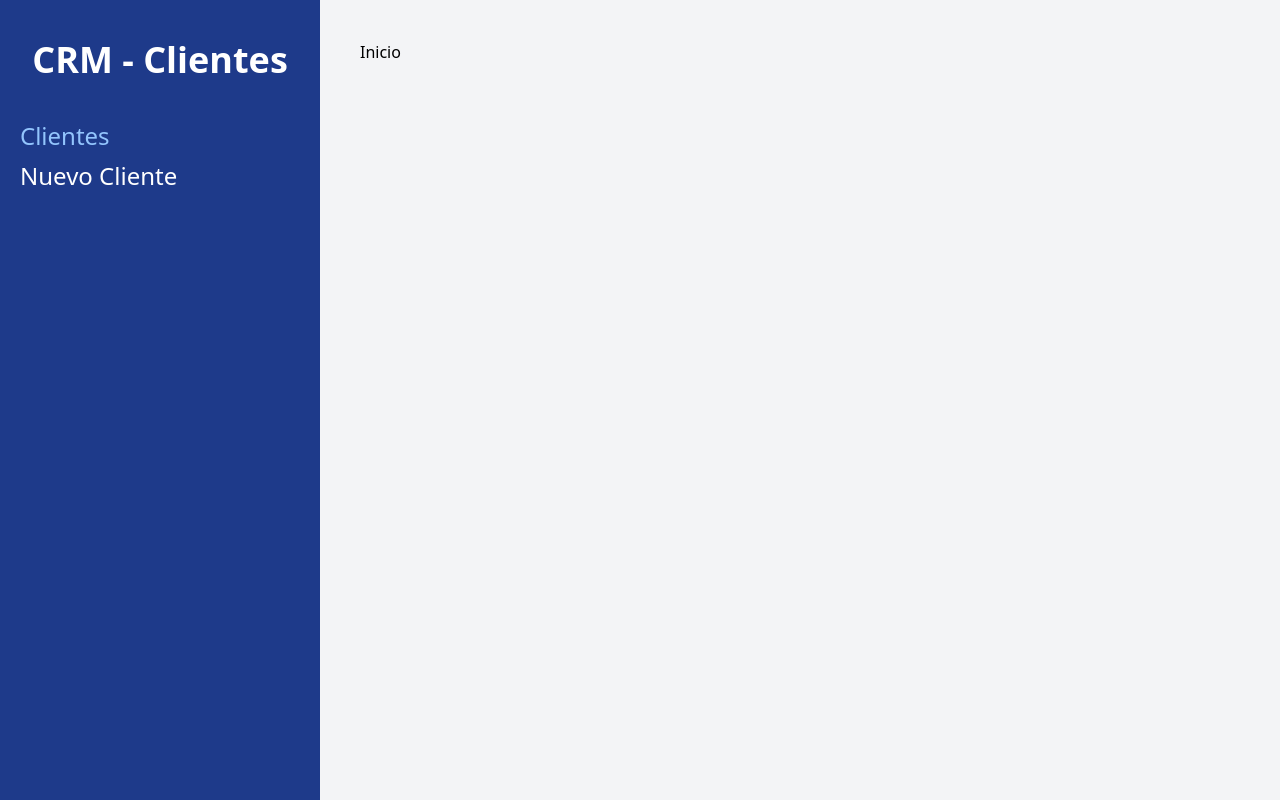
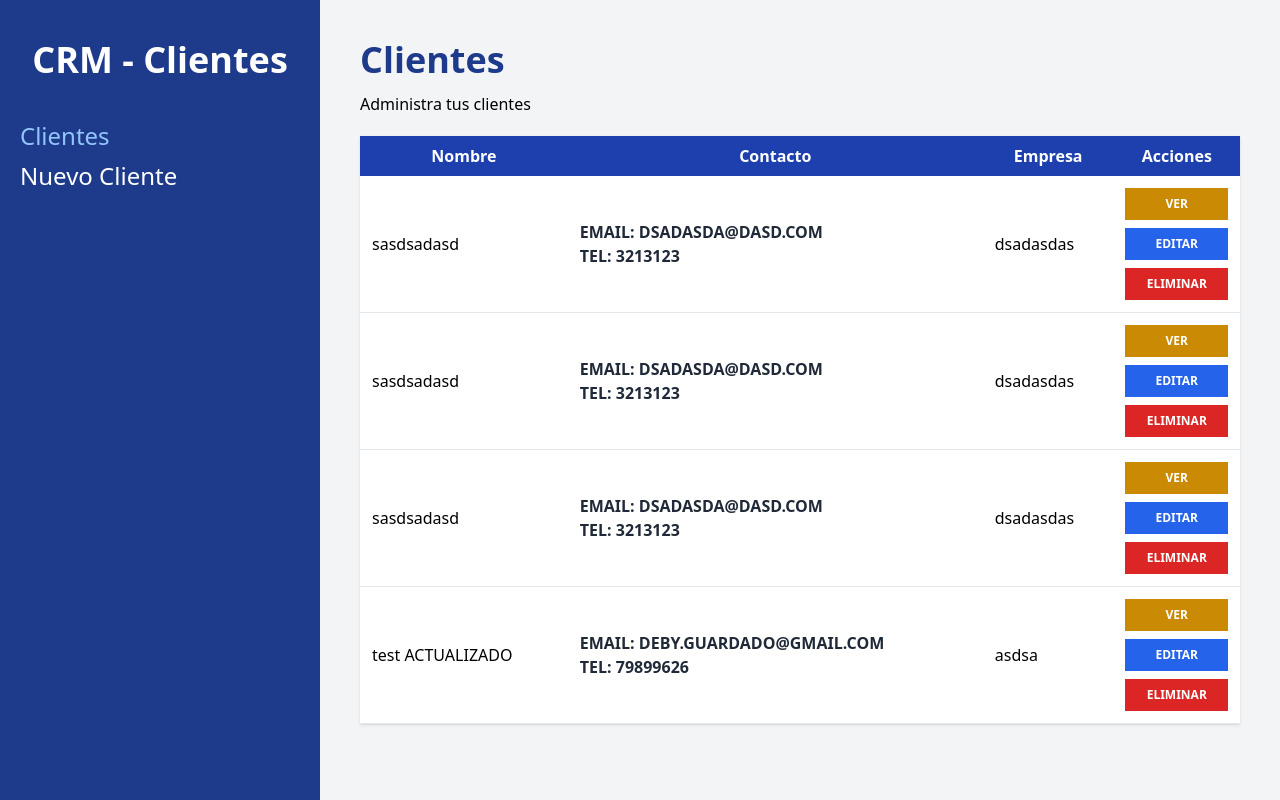
Before and after one commit to debiig92/react-crm-react, a React (Vite) app: page /clientes in a window 1280 px wide. Built offline with nearby package versions, Linux system fonts and the light colour scheme; data requests are answered from the project's data file.

Commit message:
tabla de productos existentes

```diff
--- /dev/null
+++ b/src/components/Cliente.jsx
@@ -0,0 +1,42 @@
+import React from "react";
+
+const Cliente = ({ cliente }) => {
+  return (
+    <tr className="border-b hover:bg-gray-100">
+      <td className="p-3">{cliente.nombre}</td>
+      <td className="p-3">
+        <p className="text-gray-800 uppercase font-bold">
+          Email: <span>{cliente.email}</span>
+        </p>
+        <p className="text-gray-800 uppercase font-bold">
+          Tel: <span>{cliente.telefono}</span>
+        </p>
+      </td>
+      <td className="p-3">{cliente.empresa}</td>
+      <td className="p-3">
+        <button
+          className="bg-yellow-600 hover:bg-yellow-700 block w-full text-white p-2 uppercase font-bold text-xs mb-2"
+          type="button"
+        >
+          Ver
+        </button>
+
+        <button
+          className="bg-blue-600 hover:bg-blue-700 block w-full text-white p-2 uppercase font-bold text-xs mb-2"
+          type="button"
+        >
+          Editar
+        </button>
+
+        <button
+          className="bg-red-600 hover:bg-red-700 block w-full text-white p-2 uppercase font-bold text-xs"
+          type="button"
+        >
+          Eliminar
+        </button>
+      </td>
+    </tr>
+  );
+};
+
+export default Cliente;
--- a/src/paginas/Inicio.jsx
+++ b/src/paginas/Inicio.jsx
@@ -1,7 +1,42 @@
-import React from "react";
+import { useState, useEffect } from "react";
+import Cliente from "../components/Cliente";
+const Inicio = () => {
+  const [clientes, setClientes] = useState([]);
 
-const Inicio = () => {
-  return <div>Inicio</div>;
+  useEffect(() => {
+    const obtenerClientes = async () => {
+      try {
+        const url = "http://localhost:4000/clientes";
+        const respuesta = await fetch(url);
+        setClientes(await respuesta.json());
+      } catch (error) {
+        console.log(error);
+      }
+    };
+
+    obtenerClientes();
+  }, []);
+  return (
+    <>
+      <h1 className="font-black text-4xl text-blue-900">Clientes</h1>
+      <p className="mt-3">Administra tus clientes</p>
+      <table className="w-full mt-5 table-auto shadow bg-white">
+        <thead className="bg-blue-800 text-white">
+          <tr>
+            <th className="p-2">Nombre</th>
+            <th className="p-2">Contacto</th>
+            <th className="p-2">Empresa</th>
+            <th className="p-2">Acciones</th>
+          </tr>
+        </thead>
+        <tbody>
+          {clientes.map((cliente) => (
+            <Cliente key={cliente.id} cliente={cliente} />
+          ))}
+        </tbody>
+      </table>
+    </>
+  );
 };
 
 export default Inicio;
```
